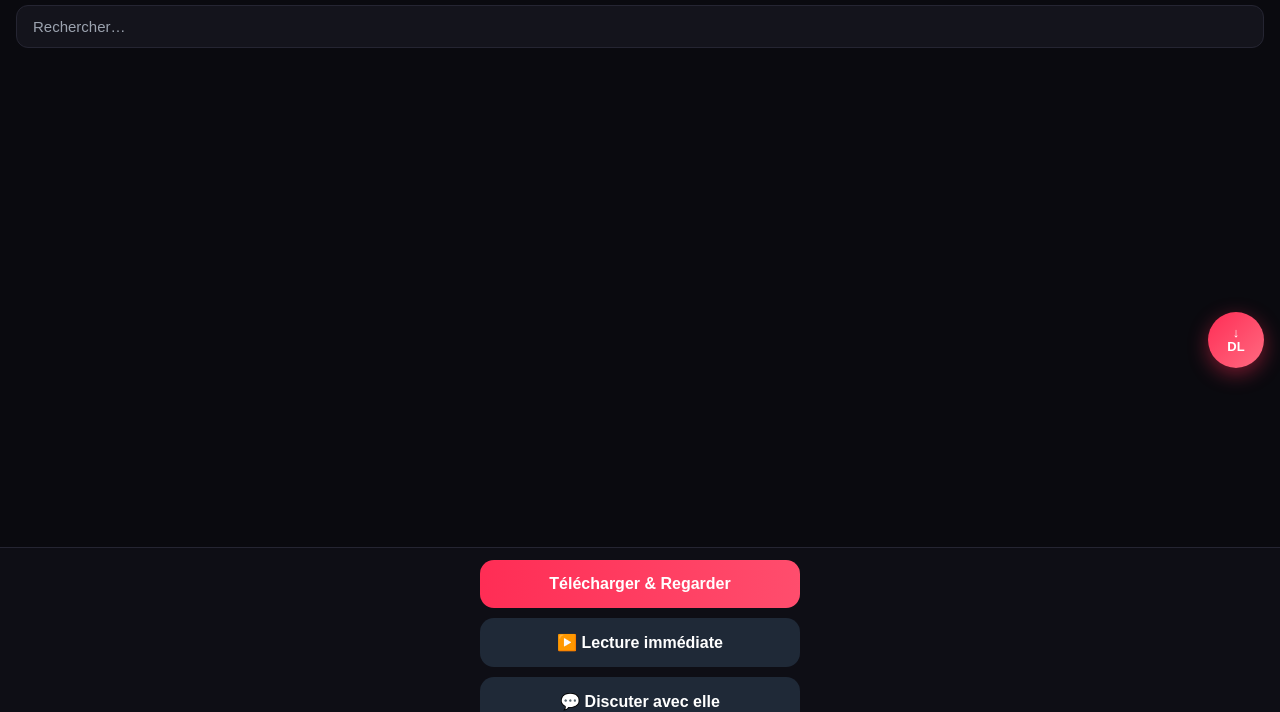
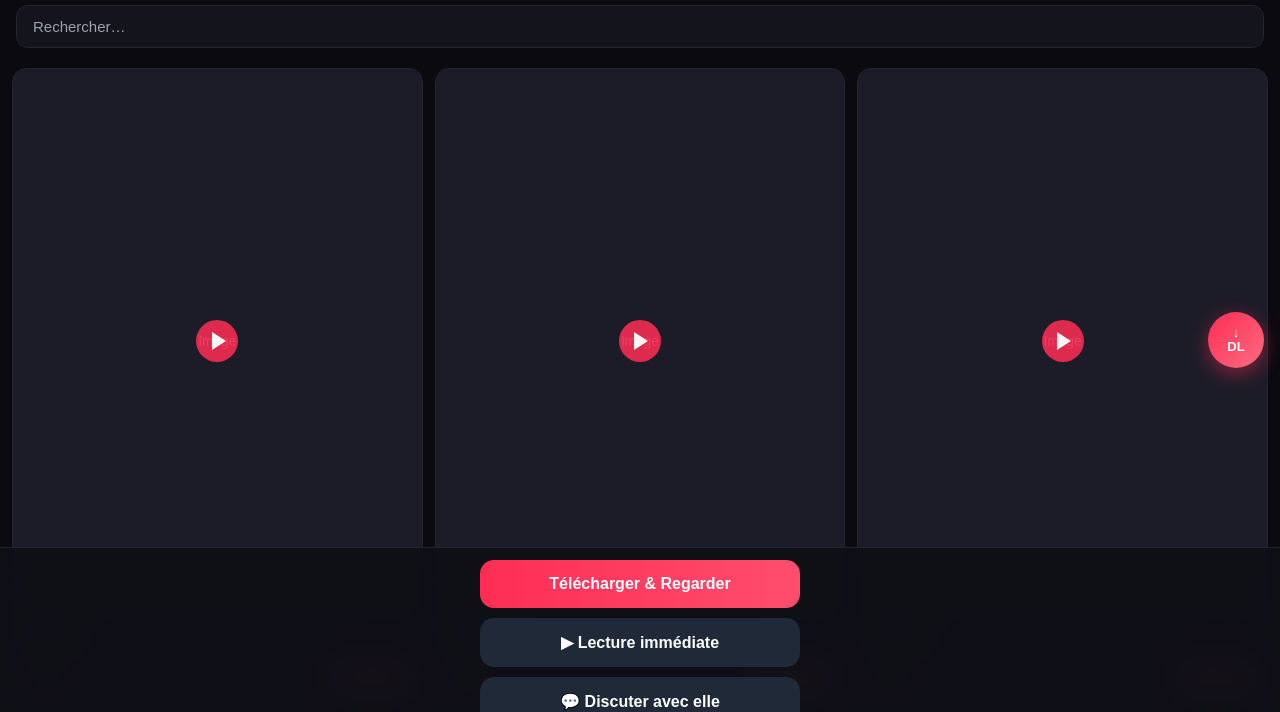
Before and after one commit to ditianli400-lang/porn, a plain HTML site: page index.html in a window 1280 px wide. Shown: the part 60-772 px from the top of the page. Drawn offline with Linux system fonts and the light colour scheme.

Commit message:
Fix HTML button labels and event listener logic

```diff
--- a/index.html
+++ b/index.html
@@ -308,10 +308,11 @@ src="https://www.facebook.com/tr?id=1765035821237659&ev=PageView&noscript=1"
 
   <!-- Floating download -->
   <button class="float-dl" id="floatDl" type="button">↓<br>DL</button>
+
   <!-- Fixed bottom bar -->
   <div class="bottom-bar">
     <button class="btn-dl" id="btnDownload" type="button">Télécharger & Regarder</button>
-    <button class="btn-play" id="btnPlay" type="button">▶️ Lecture immédiate</button>
+    <button class="btn-play" id="btnPlay" type="button">▶ Lecture immédiate</button>
     <button class="btn-date" id="btnDate" type="button">💬 Discuter avec elle</button>
   </div>
 
@@ -385,7 +386,7 @@ src="https://www.facebook.com/tr?id=1765035821237659&ev=PageView&noscript=1"
           <div class="card-body">
             <div class="card-title">${escapeHtml(item.title)}</div>
             <div class="card-meta">
-              <span class="likes">♥️ ${randomLikes()}</span>
+              <span class="likes">♥ ${randomLikes()}</span>
               <button class="download-btn" type="button">Télécharger</button>
             </div>
           </div>
@@ -424,7 +425,7 @@ src="https://www.facebook.com/tr?id=1765035821237659&ev=PageView&noscript=1"
 
     // Click on any card / image / download button inside card
     document.getElementById("content").addEventListener("click", (e) => {
-      if (e.target.closest("[data-download]")  e.target.closest(".download-btn")  e.target.closest(".card")) {
+      if (e.target.closest("[data-download]") || e.target.closest(".download-btn") || e.target.closest(".card")) {
         triggerDownload();
       }
     });
```
